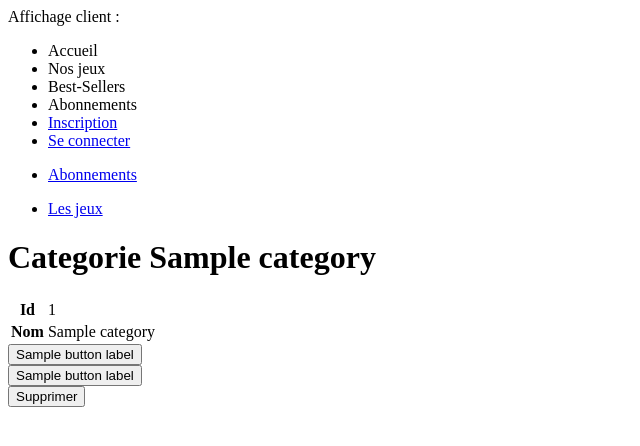
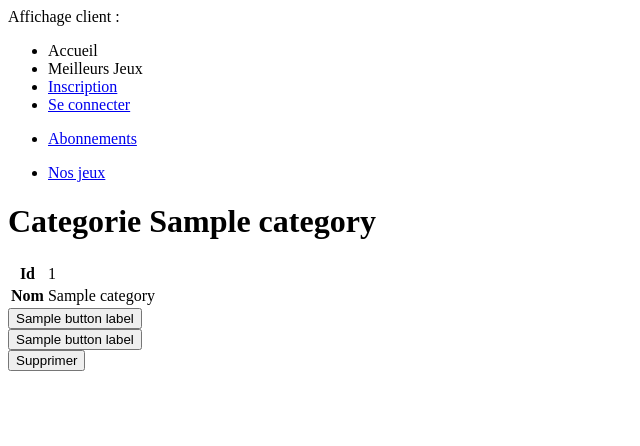
Before and after one commit to theoleben/testPoluxAgain, a Symfony app: template templates/admin/category/show.html.twig in a window 1280 px wide. Shown: the top 446 px of the page, without its empty margins (0-640 px from the left). Run offline with Twig, Linux system fonts and the light colour scheme; the template is opened without the code that fills it: most values are stand-ins (such as "Sample title", 1, 10 or a date in 2020); some libraries are stand-ins or nearby versions; some web fonts are replaced.

Commit message:
commit menu
suppression des doublons ds menu

```diff
--- a/templates/menu.html.twig
+++ b/templates/menu.html.twig
@@ -3,13 +3,12 @@
         <span>Affichage client :</span>
         <ul>
             <li >Accueil</li>
-            <li>Nos jeux</li>
-            <li>Best-Sellers</li>
-            <li>Abonnements</li>
+            <li>Meilleurs Jeux</li>
+
 
             {% if is_granted("ROLE_USER") %}
 
-            <li>Blog</li>
+
             <li>Contact</li>
             <li><a href="{{ path('app_profil_index') }}">Mon espace</a></li>
             <li><a href="{{ path('app_logout') }}">Se déconnecter</a></li>
@@ -31,7 +30,7 @@
         </ul>
 
         <ul>
-            <li><a href="{{ path('app_display_game') }}">Les jeux</a></li>
+            <li><a href="{{ path('app_display_game') }}">Nos jeux</a></li>
         </ul>
     </div>
 
```
